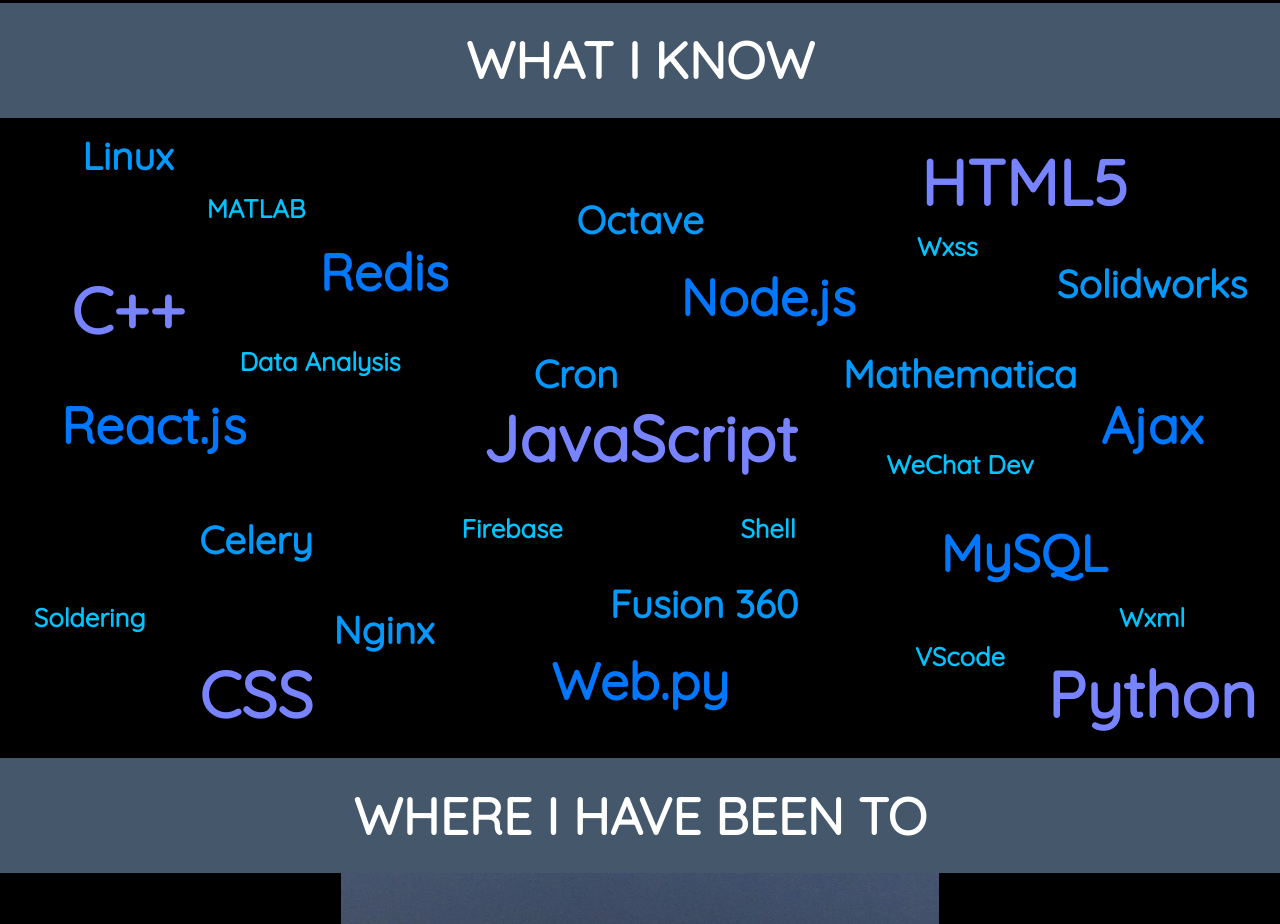
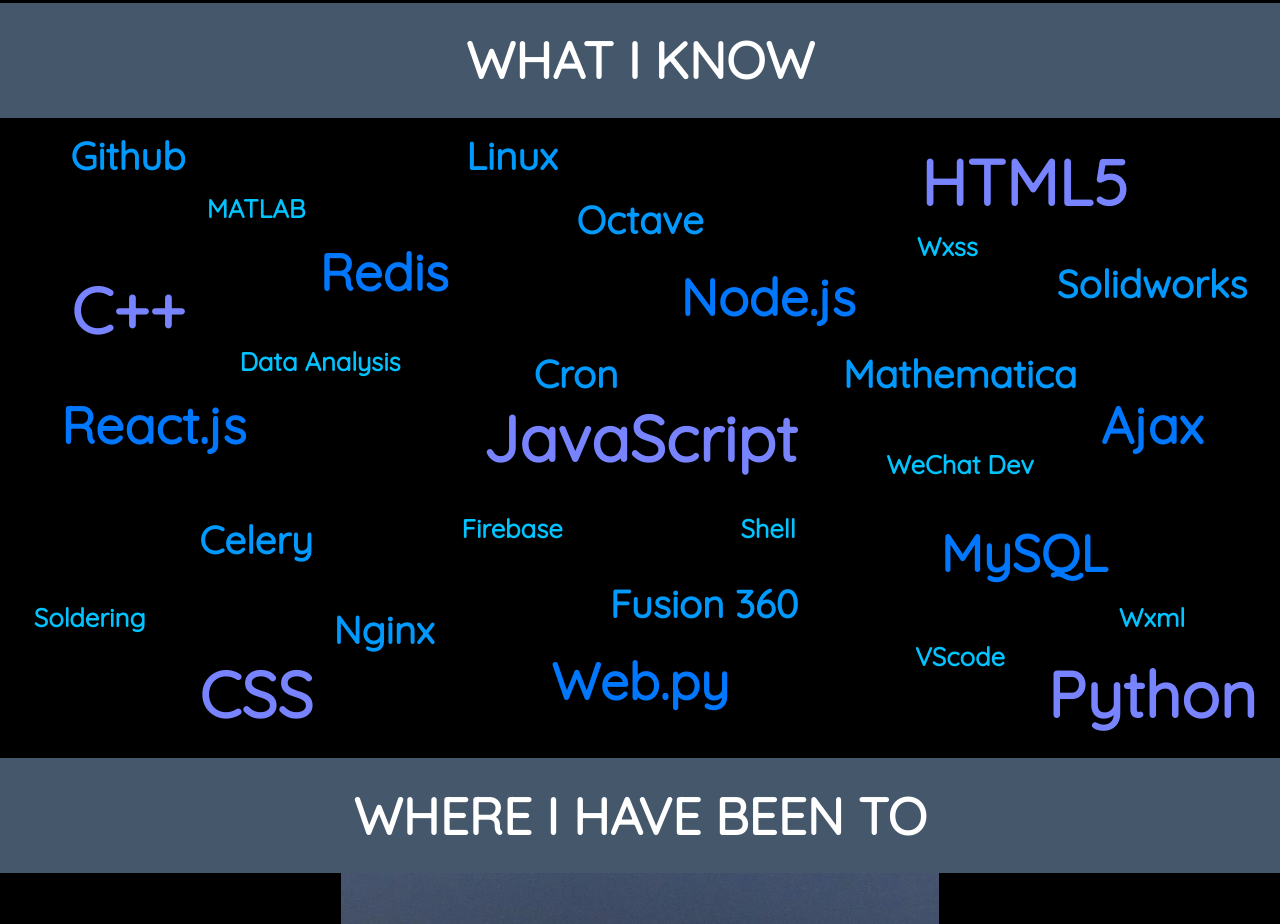
Before and after one commit to zhao19991111/profile, a React app: page / in a window 1280 px wide. Shown: the part 1276-2200 px from the top of the page. Built offline with nearby package versions, Linux system fonts and the light colour scheme; no server answers.

Commit message:
version 1.0.4

```diff
--- a/src/components/login.js
+++ b/src/components/login.js
@@ -16,7 +16,7 @@
                    <div className="entries"><label>Username: </label><input id="username" maxLength="15" type="text"/></div>
                    <div className="entries"><label>Nickname: </label><input id="nickname"  maxLength="15" type="text"/></div>
                    <p id="loginWarning"></p>
-                   <button className="submitBtn2" onClick={this.props.submit.bind(this)}>Sumbit</button>
+                   <button className="submitBtn2" onClick={this.props.submit.bind(this)}>Submit</button>
                 </div>
                 <button id="exit" onClick={this.props.hide}>✕</button>
             </div>
--- a/src/index.js
+++ b/src/index.js
@@ -251,7 +251,7 @@
 ReactDOM.render(<App titleTexts={["Feel free to move around!", "Welcome to my website!"]}
 menuText={["Intro","Photos","Projects","Videos","Comment"]}
 targetIds={["#intro","#slide","#projects","#video","#commentArea"]}
-introduction="Hi, visitor! I am Ricky Zhao, an Applied Mathematics student at UCLA. I love programming and enjoy the process of interacting with others via my codes. Wish you have a great time viewing by website! "
+introduction="Hi, visitor! I am Ricky Zhao, an Applied Mathematics student at UCLA. I love programming and enjoy the process of interacting with others via my codes. Wish you have a great time viewing my website! "
 buttonText={["Check my resume here","Hide my resume"]}
 skills={["JavaScript","C++","Python","HTML5","CSS", "React.js", "Node.js", "Web.py", "MySQL", "Ajax", "Redis", "Celery", "Linux", "Github", "Fusion 360", "Solidworks", "Octave", "Mathematica", "Nginx", "Cron","Shell","VScode","Soldering","MATLAB", "Wxml", "Wxss", "Firebase", "Data Analysis","WeChat Dev"]}
 projects={
--- a/src/style.css
+++ b/src/style.css
@@ -481,9 +481,19 @@
    font-size: 3vw;
    color: rgb(120, 132, 255);
    top: 0vw;
+   left: 40vw;
+   animation: group7 20s linear infinite;
+}
+
+
+#skill14{
+   font-size: 3vw;
+   color: rgb(120, 132, 255);
+   top: 0vw;
    left: 10vw;
    animation: group7 20s linear infinite;
 }
+
 
 #skill15{
    font-size: 3vw;
```
